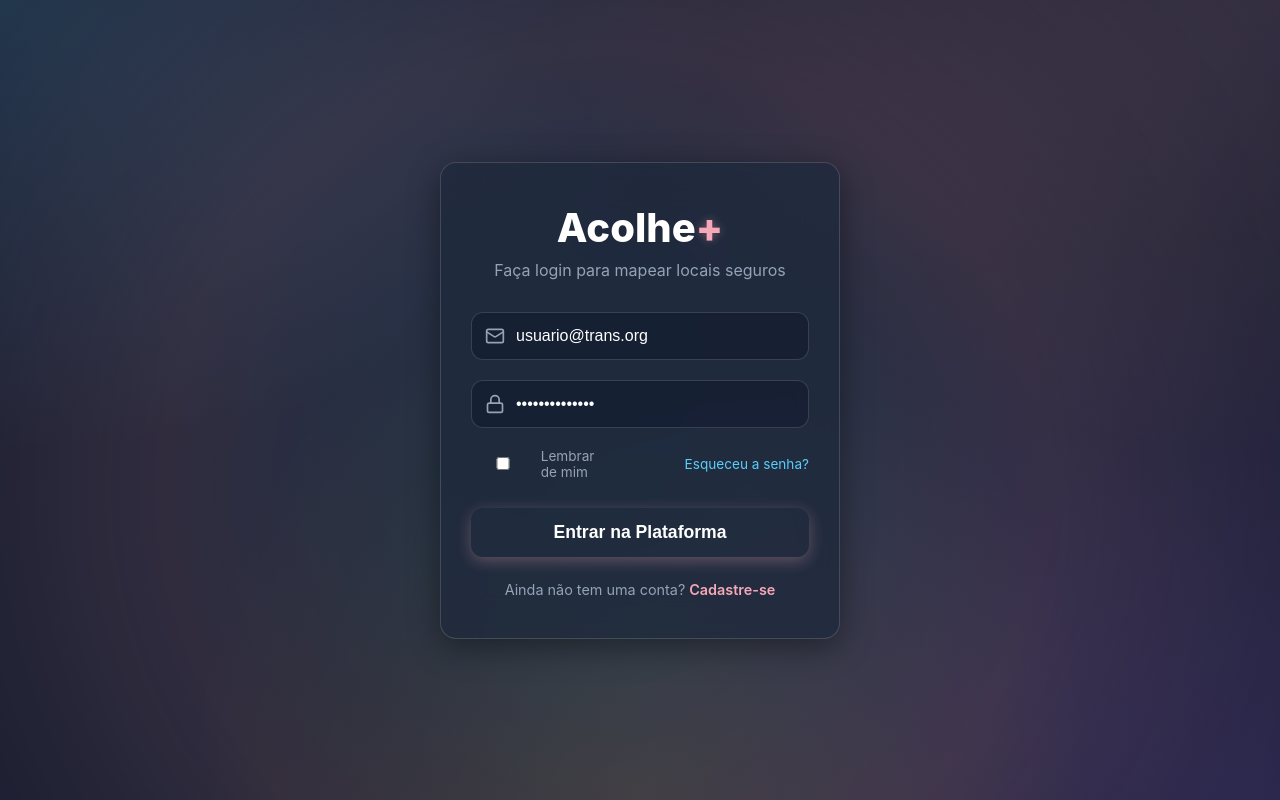
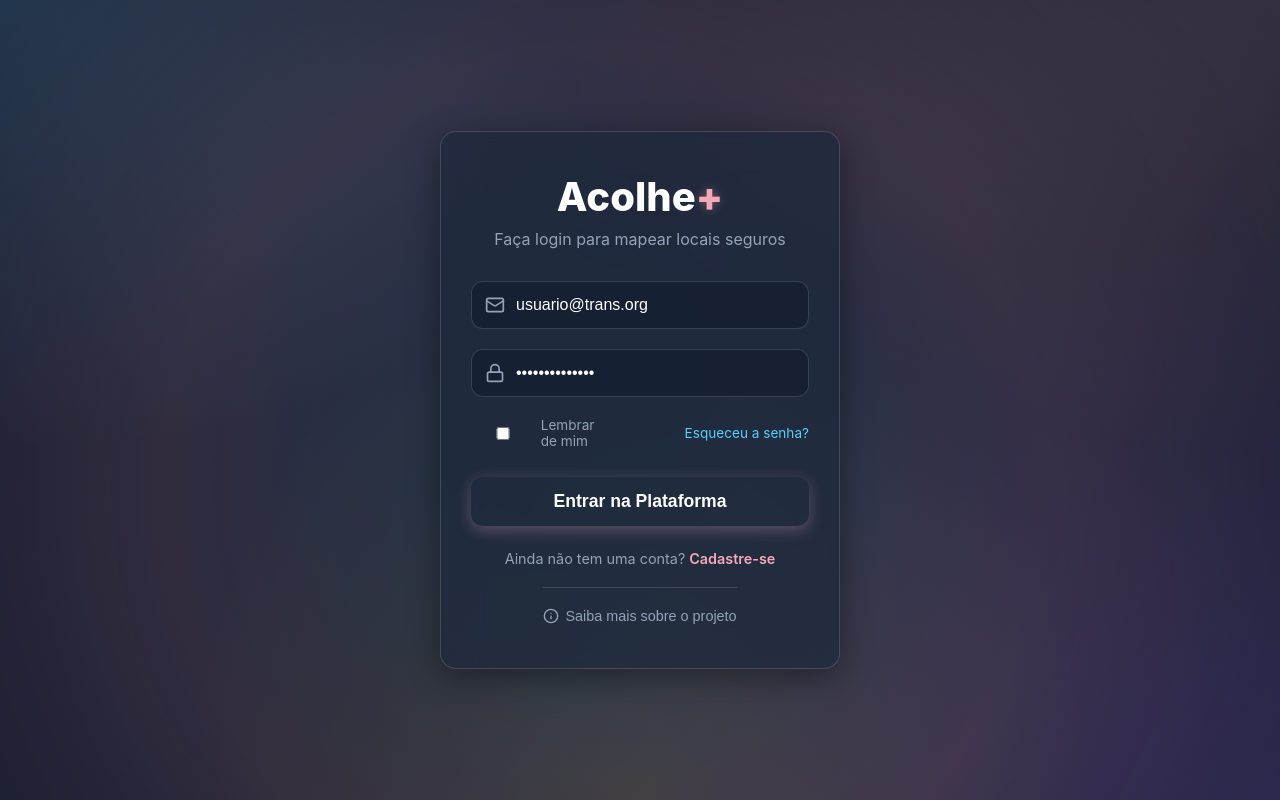
Before and after one commit to whentony/acolhe_plus, a React (Vite) app: page / in a window 1280 px wide. Built offline with nearby package versions, Linux system fonts and the light colour scheme.

Commit message:
sobre o projeto

```diff
--- /dev/null
+++ b/src/components/AboutProject.jsx
@@ -0,0 +1,46 @@
+import React from 'react';
+import { ChevronLeft } from 'lucide-react';
+
+const AboutProject = ({ onBack }) => {
+  return (
+    <div className="animate-fade-in" style={{ height: '100%', overflowY: 'auto', padding: '20px' }}>
+      <div style={{ display: 'flex', alignItems: 'center', gap: '16px', marginBottom: '24px' }}>
+        <button
+          onClick={onBack}
+          style={{ background: 'var(--bg-card)', border: '1px solid var(--glass-border)', borderRadius: '50%', width: '40px', height: '40px', display: 'flex', alignItems: 'center', justifyContent: 'center', color: 'white', cursor: 'pointer' }}
+        >
+          <ChevronLeft size={24} />
+        </button>
+        <h2 style={{ fontSize: '1.5rem', fontWeight: 800, margin: 0, color: 'white' }}>Sobre o Projeto</h2>
+      </div>
+
+      <div className="glass-panel" style={{ padding: '24px', display: 'flex', flexDirection: 'column', gap: '20px', lineHeight: '1.6' }}>
+        <div>
+          <h3 className="text-gradient-pride" style={{ fontSize: '1.3rem', marginBottom: '8px' }}>O que é o Acolhe+?</h3>
+          <p style={{ color: 'var(--text-muted)', fontSize: '0.95rem' }}>
+            O Acolhe+ é um sistema de mapeamento colaborativo focado na promoção do acolhimento em saúde para a população LGBTQIA+. Nascido em um grupo de trabalho da Elo Rede LGBT, seu objetivo é mitigar as barreiras de acesso e a evasão de pacientes, especialmente da comunidade T (pessoas trans, travestis e não-binárias), por meio da denúncia e avaliação das unidades de saúde.
+          </p>
+        </div>
+
+        <div style={{ borderTop: '1px solid var(--glass-border)', paddingTop: '16px' }}>
+          <h3 style={{ fontSize: '1.1rem', marginBottom: '8px', color: 'white' }}>Como funciona?</h3>
+          <ul style={{ color: 'var(--text-muted)', fontSize: '0.95rem', paddingLeft: '20px', display: 'flex', flexDirection: 'column', gap: '8px' }}>
+            <li><strong>Geofencing:</strong> Avaliações só são permitidas para usuários a uma distância máxima de 500m do estabelecimento.</li>
+            <li><strong>Navegação Fluida:</strong> Mecânica de Swipe Cards nativa que mostra as unidades mais próximas.</li>
+            <li><strong>Anonimato e Segurança:</strong> O sistema não expõe o nome dos denunciantes, garantindo sigilo absoluto enquanto atua como instrumento para políticas públicas.</li>
+          </ul>
+        </div>
+
+        <div style={{ borderTop: '1px solid var(--glass-border)', paddingTop: '16px' }}>
+          <h3 style={{ fontSize: '1.1rem', marginBottom: '8px', color: 'white' }}>O Desenvolvedor</h3>
+          <p style={{ color: 'var(--text-muted)', fontSize: '0.95rem' }}>
+            Idealizado e arquitetado por <strong>Whentony Soares Ferreira</strong>.<br/>
+            Com trajetória em Letras, Análise de Sistemas, Mestrado em Administração e Doutorando em Modelagem Matemática e Computacional pelo CEFET/MG, Whentony tem mais de 5 anos de experiência como Desenvolvedor Full Stack, unindo sensibilidade humana ao mais alto rigor técnico (Engenharia de Software e Data Warehouse).
+          </p>
+        </div>
+      </div>
+    </div>
+  );
+};
+
+export default AboutProject;
--- a/src/components/Login.jsx
+++ b/src/components/Login.jsx
@@ -1,11 +1,13 @@
 import React, { useState } from 'react';
-import { Mail, Lock } from 'lucide-react';
+import { Mail, Lock, Info } from 'lucide-react';
+import AboutProject from './AboutProject';
 import './Login.css';
 
 const Login = ({ onLogin, onSwitchMode }) => {
   const [email, setEmail] = useState('usuario@trans.org');
   const [password, setPassword] = useState('acolhimento123');
   const [isLoading, setIsLoading] = useState(false);
+  const [showAbout, setShowAbout] = useState(false);
 
   const handleSubmit = (e) => {
     e.preventDefault();
@@ -21,6 +23,16 @@ const Login = ({ onLogin, onSwitchMode }) => {
       });
     }, 1500);
   };
+
+  if (showAbout) {
+    return (
+      <div className="login-container" style={{ background: 'var(--bg-dark)', alignItems: 'stretch' }}>
+        <div style={{ width: '100%', maxWidth: '600px', margin: '0 auto', height: '100vh' }}>
+          <AboutProject onBack={() => setShowAbout(false)} />
+        </div>
+      </div>
+    );
+  }
 
   return (
     <div className="login-container">
@@ -71,6 +83,24 @@ const Login = ({ onLogin, onSwitchMode }) => {
           Ainda não tem uma conta?
           <a href="#" onClick={(e) => { e.preventDefault(); onSwitchMode(); }}>Cadastre-se</a>
         </div>
+
+        <div style={{ textAlign: 'center', marginTop: '20px', paddingTop: '20px', borderTop: '1px solid var(--glass-border)' }}>
+          <button
+            onClick={() => setShowAbout(true)}
+            style={{
+              background: 'transparent',
+              border: 'none',
+              color: 'var(--text-muted)',
+              fontSize: '0.9rem',
+              display: 'inline-flex',
+              alignItems: 'center',
+              gap: '6px',
+              cursor: 'pointer'
+            }}
+          >
+            <Info size={16} /> Saiba mais sobre o projeto
+          </button>
+        </div>
       </div>
     </div>
   );
--- a/src/components/Profile.jsx
+++ b/src/components/Profile.jsx
@@ -1,6 +1,7 @@
 import React, { useState, useRef } from 'react';
-import { Settings, LogOut, Award, Shield, User, MessageSquare, Trash2, AlertTriangle, MapPin, Edit3, Check, X, ChevronLeft, Search } from 'lucide-react';
+import { Settings, LogOut, Award, Shield, User, MessageSquare, Trash2, AlertTriangle, MapPin, Edit3, Check, X, ChevronLeft, Search, Info } from 'lucide-react';
 import { useJsApiLoader, Autocomplete } from '@react-google-maps/api';
+import AboutProject from './AboutProject';
 import './Profile.css';
 
 const libraries = ['places'];
@@ -171,6 +172,10 @@ const Profile = ({ user, onLogout, onNavigate, onUpdateUser }) => {
     );
   }
 
+  if (activeView === 'about') {
+    return <AboutProject onBack={() => setActiveView('menu')} />;
+  }
+
   return (
     <div className="profile-container animate-fade-in">
       <div className="profile-header glass-panel">
@@ -207,6 +212,10 @@ const Profile = ({ user, onLogout, onNavigate, onUpdateUser }) => {
         <button className="action-btn glass-panel" onClick={() => setActiveView('address')}>
           <MapPin size={20} />
           Endereço Completo
+        </button>
+        <button className="action-btn glass-panel" onClick={() => setActiveView('about')}>
+          <Info size={20} />
+          Sobre o Projeto
         </button>
 
         <button className="action-btn glass-panel btn-logout" onClick={onLogout}>
```
